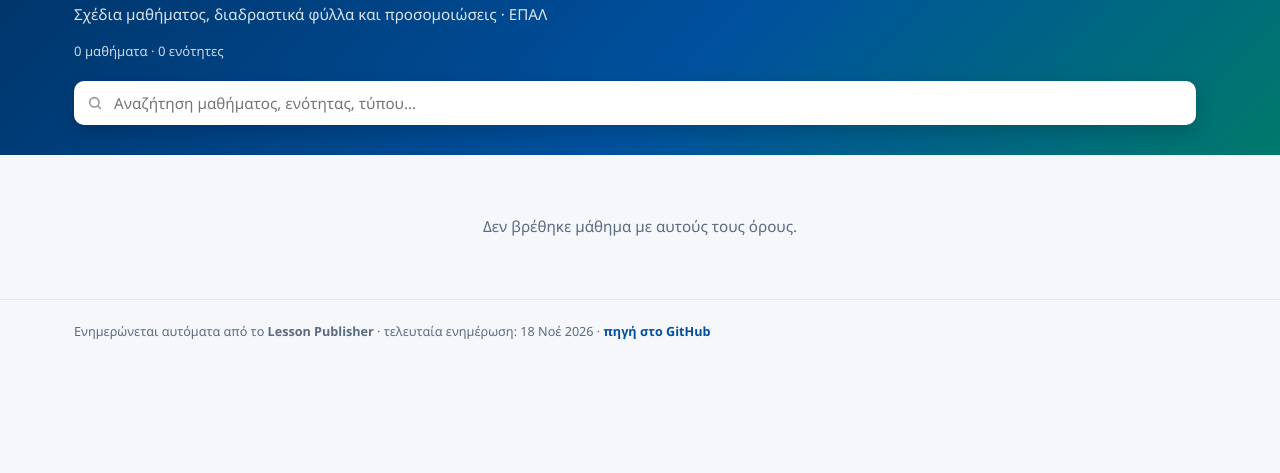
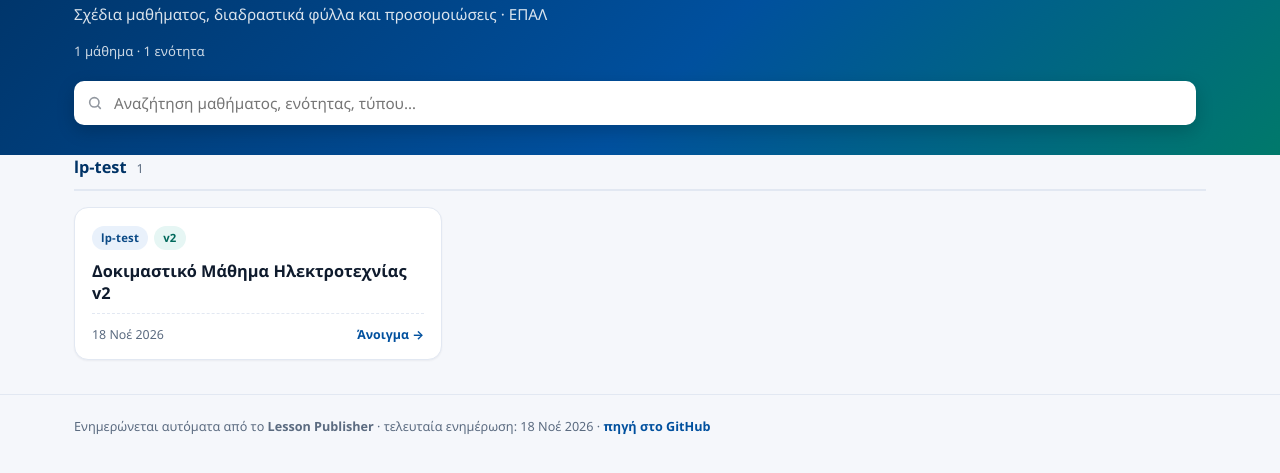
Before and after one commit to Matrix-Research-Ai/lessons-smoke, a plain HTML site: page index.html in a window 1280 px wide. Shown: the part 83-556 px from the top of the page. Drawn offline with Linux system fonts and the light colour scheme.

Commit message:
Προσθήκη: Δοκιμαστικό Μάθημα Ηλεκτροτεχνίας v2 (v2)

```diff
--- a/index.html
+++ b/index.html
@@ -98,7 +98,7 @@
 </footer>
 
 <script>
-const DATA = {"schema": 1, "updated": "2026-11-18T20:44:07Z", "lessons": [], "updated_el": "18 Νοέ 2026"};
+const DATA = {"schema": 1, "updated": "2026-11-18T20:50:36Z", "lessons": [{"slug": "dokimastiko-mathima-ilektrotechnias-v2", "title": "Δοκιμαστικό Μάθημα Ηλεκτροτεχνίας v2", "subject": "lp-test", "section": "", "description": "", "entry": "v2.html", "version": "v2", "source": "C:\\Users\\andromeas\\AppData\\Local\\Temp\\lp-test\\Μάθημα Δοκιμής\\v2.html", "updated": "2026-11-18T20:50:36Z", "files": ["v2.html"], "date_el": "18 Νοέ 2026"}], "updated_el": "18 Νοέ 2026"};
 const bodyEl = document.getElementById('body');
 const emptyEl = document.getElementById('empty');
 const statsEl = document.getElementById('stats');
```
Also changed, not shown: dokimastiko-mathima-ilektrotechnias-v2/index.html (added, +2 -0 lines), dokimastiko-mathima-ilektrotechnias-v2/v2.html (added, +2 -0 lines), manifest.json.
